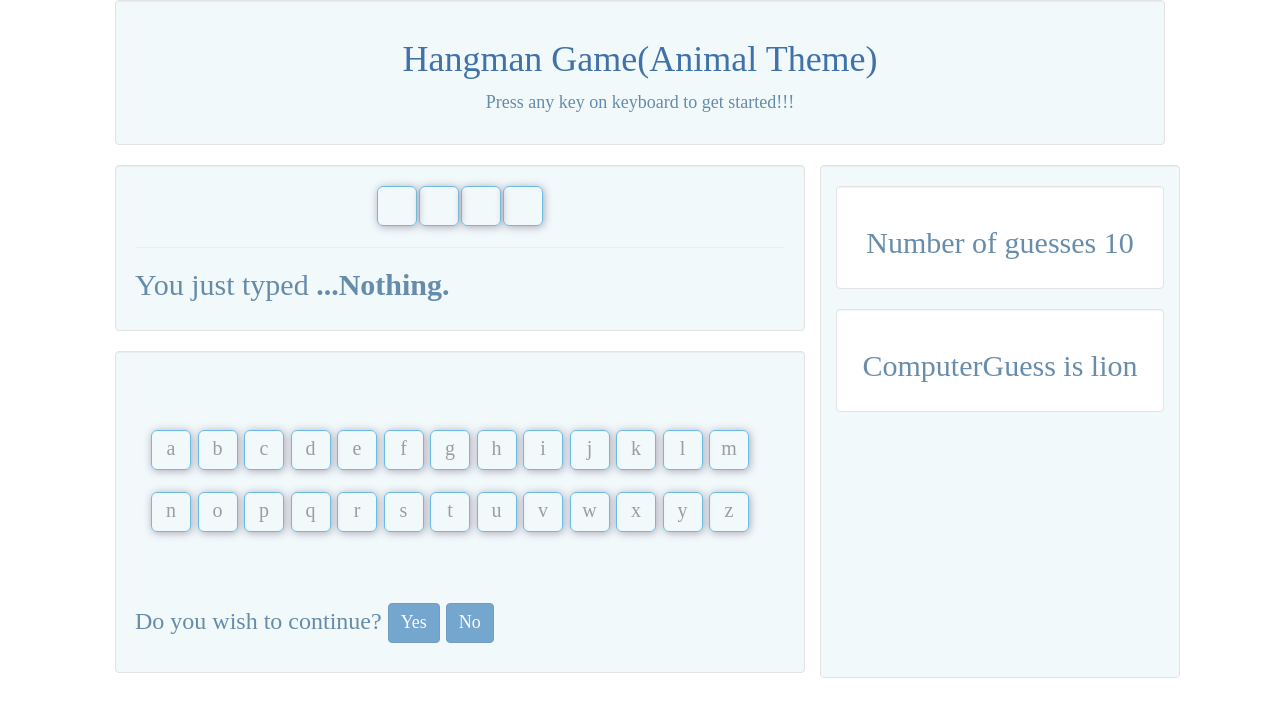
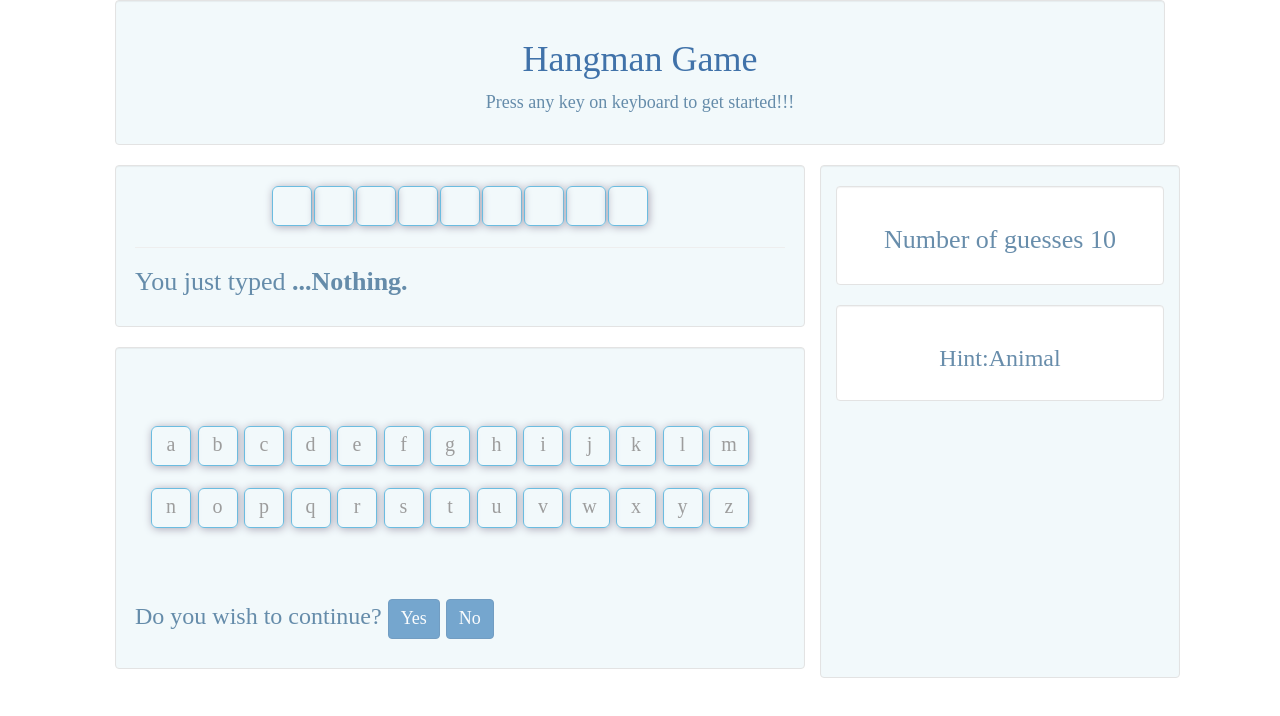
Before and after one commit to nvidyakarthik/Hangman-Game, a plain HTML site: page index.html in a window 1280 px wide. Drawn offline with nearby package versions, Linux system fonts and the light colour scheme.

Commit message:
added more images

```diff
--- a/assets/css/style.css
+++ b/assets/css/style.css
@@ -21,6 +21,10 @@
         font-family: comic sans-serif;
     }
 
+    h2{
+        font-size: 26px;
+    }
+
     /* Set height of the grid so .sidenav can be 100% (adjust as needed) */
 
     .row.content {
@@ -31,13 +35,13 @@
 
     .sidenav {
         padding-top: 20px;
+        /* padding-left: 10px; */
         background-color: #d1e9ef47;
         height: 513px;
         border: 1px solid #e3e3e3;
         border-radius: 4px;
         -webkit-box-shadow: inset 0 1px 1px rgba(0,0,0,.05);
         box-shadow: inset 0 1px 1px rgba(0,0,0,.05);
-
     }
 
     /* Set black background color, white text and some padding */
--- a/assets/javascript/game.js
+++ b/assets/javascript/game.js
@@ -1,7 +1,7 @@
 // Let's start by grabbing a reference to the <span> below.
 var userText = document.getElementById("user-text");
 // var wrongText = document.getElementById("wrong-text");
-var computerChoices = ["elephant", "lion", "tiger"];
+var computerChoices = ["elephant", "lion", "tiger","giraffe","crocodile","gorilla","hippopotamus","kangaroo"];
 var numguessText = document.getElementById("numguess-text");
 var correctAnswer = document.getElementById("correctAnswer");
 var wrongCharArray = [];
@@ -11,7 +11,7 @@ var numberOfGuesses = 10;
 var complete=0;
 var computerGuess = computerChoices[Math.floor(Math.random() * computerChoices.length)];
 createButtons(computerGuess.length);
-document.getElementById("comp-text").textContent = computerGuess;
+//document.getElementById("comp-text").textContent = computerGuess;
 numguessText.textContent = numberOfGuesses;
 
 
@@ -80,7 +80,7 @@ function deleteImage(){
 function clear() {
   userText.innerText = "";
   numguessText.innerText = "";
-  document.getElementById("comp-text").innerText = "";
+  //document.getElementById("comp-text").innerText = "";
   //wrongText.innerText = "";
   correctAnswer.innerText = "";
   deleteElement(computerGuess.length);
@@ -153,7 +153,7 @@ document.onkeyup = function (event) {
         characterPosition(temp);
         if (rightCharArray.length == computerGuess.length) {
 
-          printToConsole(correctAnswer, "You win !!! your score is" + ++winCount);
+          printToConsole(correctAnswer, "You win !!! your score is " + ++winCount);
           imageToConsole(computerGuess);
           document.getElementById("yes").disabled=false;
           document.getElementById("no").disabled=false;
--- a/index.html
+++ b/index.html
@@ -2,7 +2,7 @@
 <html lang="en">
 
 <head>
-  <title>Bootstrap Example</title>
+  <title>Hangman Game</title>
   <meta charset="utf-8">
   <meta name="viewport" content="width=device-width, initial-scale=1">
   <link rel="stylesheet" href="https://maxcdn.bootstrapcdn.com/bootstrap/3.3.7/css/bootstrap.min.css">
@@ -20,7 +20,7 @@
 
       <div class="col-sm-12">
         <div class="well">
-          <h1>Hangman Game(Animal Theme)</h1>
+          <h1>Hangman Game</h1>
           <p>Press any key on keyboard to get started!!!</p>
         </div>
       </div>
@@ -124,11 +124,12 @@
         <div class="well" id="side2">
           <div id="correctAnswer"></div>
           <div id="answerImage"></div>
-          <h2>ComputerGuess is
+          <h3>Hint:Animal</h3>
+          <!-- <h2>ComputerGuess is
             <span id="comp-text">
               <strong>...Nothing.</strong>
             </span>
-          </h2>
+          </h2> -->
         </div>
       </div>
     </div>
```
Also changed, not shown: assets/images/crocodile.jpg (added), assets/images/giraffe.jpg (added), assets/images/gorilla.jpg (added), assets/images/hippopotamus.jpg (added), assets/images/kangaroo.jpg (added).
